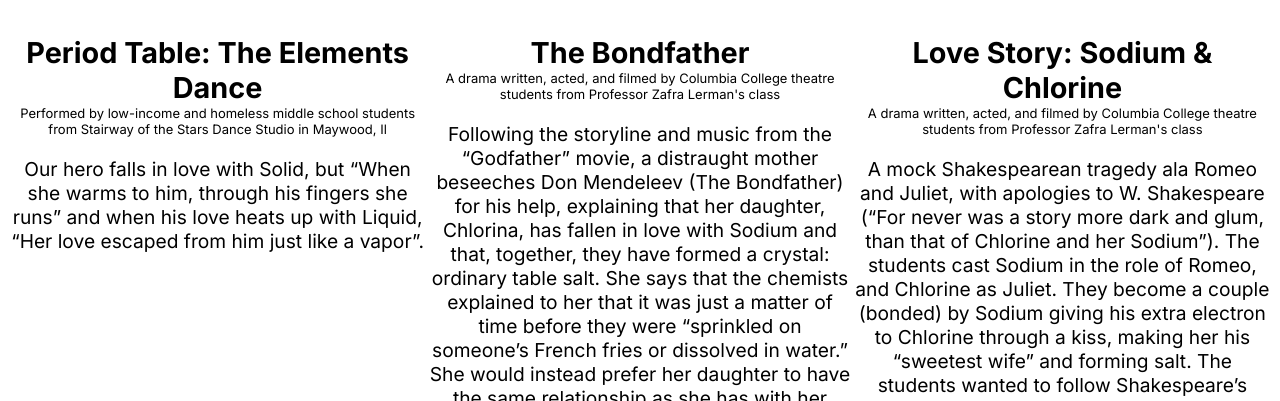
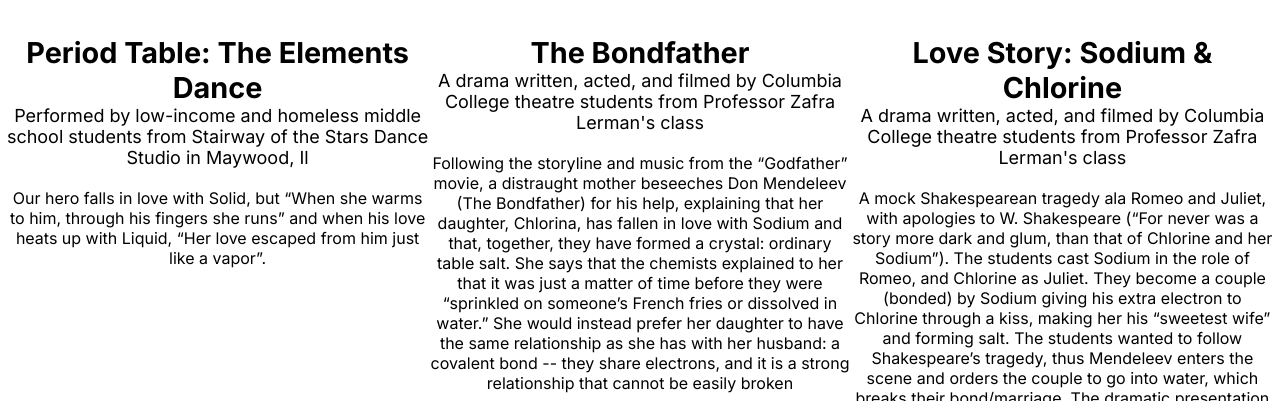
Before and after one commit to DannyMExe/lerman-institute, a Next.js app: page /videos in a window 1280 px wide. Shown: the part 399-800 px from the top of the page. Built offline with nearby package versions, Linux system fonts and the light colour scheme.

Commit message:
videos font sizes step down

```diff
--- a/src/components/VideoBar.module.css
+++ b/src/components/VideoBar.module.css
@@ -52,7 +52,7 @@
   text-align: center;
   margin: auto;
   margin-bottom: 20px;
-  font-size: 1.2em;
+  font-size: medium;
   padding-bottom: 0;
 }
 
@@ -79,7 +79,7 @@
 }
 
 .studentInfo {
-  font-size: small !important;
+  font-size: large !important;
 }
 
 @media (max-width: 750px) {
```
